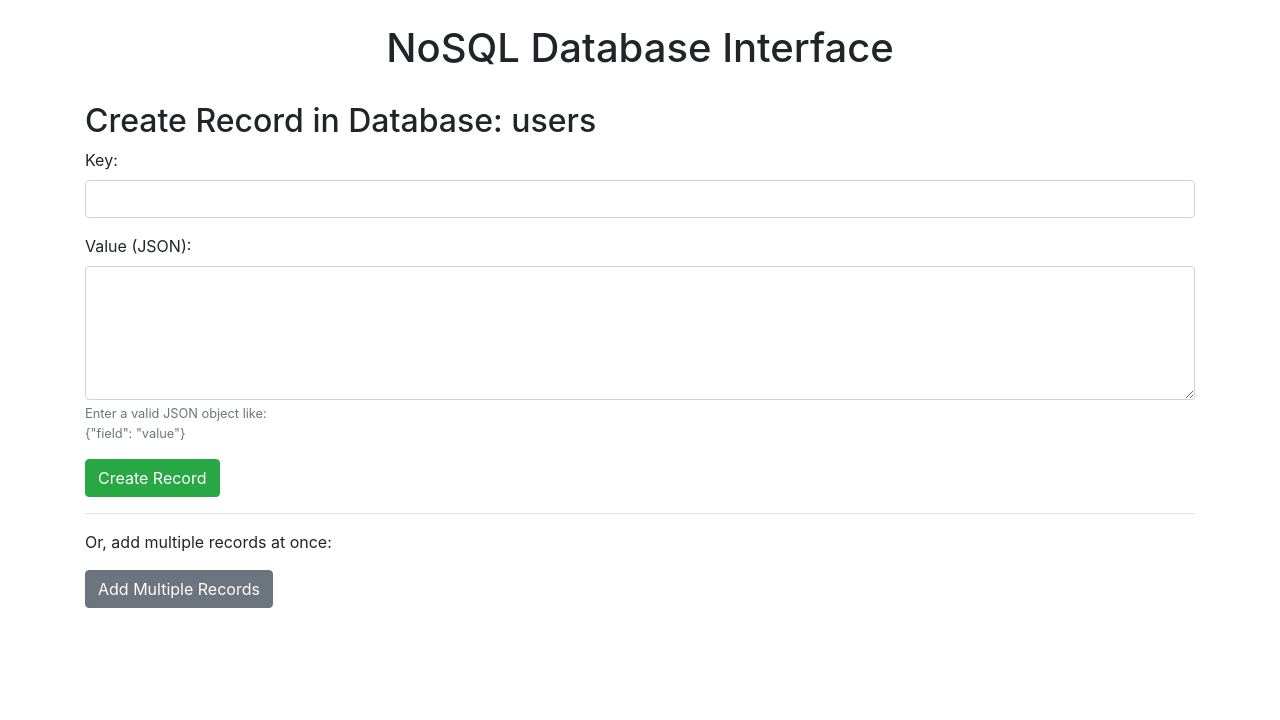
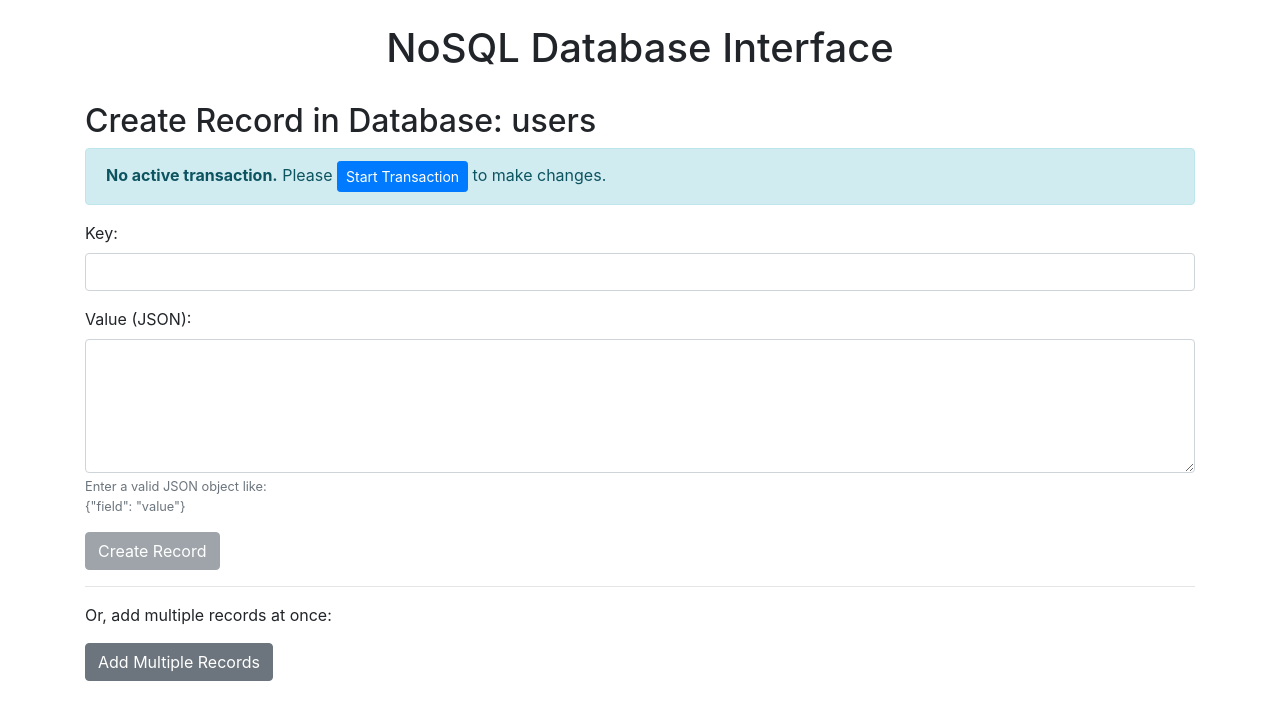
Before and after one commit to hvrshchaudhary/my_noSQL_db, a Flask app: page /database/users?action=create in a window 1280 px wide. Shown: the part 56-776 px from the top of the page. Run offline with Flask 3, Linux system fonts and the light colour scheme; some libraries are stand-ins or nearby versions.

Commit message:
commit and rollback feature added

```diff
--- a/src/app.py
+++ b/src/app.py
@@ -1,14 +1,28 @@
 # src/app.py
 
-from flask import Flask, render_template, request, redirect, url_for, flash
+from flask import Flask, render_template, request, redirect, url_for, flash, session
 from main import DatabaseManager
 import json
 import os
-import sys
+from urllib.parse import urlparse, urljoin
 
 app = Flask(__name__)
 app.secret_key = 'your_secure_secret_key'  # Replace with a secure secret key
 db_manager = DatabaseManager()
+
+def is_safe_url(target):
+    """Check if the URL is safe for redirection to prevent open redirects."""
+    ref_url = urlparse(request.host_url)
+    test_url = urlparse(urljoin(request.host_url, target))
+    return (
+        test_url.scheme in ('http', 'https') and
+        ref_url.netloc == test_url.netloc
+    )
+
+@app.context_processor
+def inject_current_url():
+    """Make the current URL available in all templates."""
+    return {'current_url': request.url}
 
 # Home Page: List Databases and Create New Database
 @app.route('/', methods=['GET', 'POST'])
@@ -19,12 +33,12 @@ def index():
         if db_name:
             try:
                 db_manager.create_database(db_name)
-                flash(f"Database '{db_name}' created successfully.")
+                flash(f"Database '{db_name}' created successfully.", 'success')
                 return redirect(url_for('index'))
             except FileExistsError as e:
-                flash(str(e))
+                flash(str(e), 'danger')
         else:
-            flash('Database name is required.')
+            flash('Database name is required.', 'warning')
     databases = db_manager.list_databases()
     return render_template('index.html', databases=databases)
 
@@ -33,42 +47,104 @@ def index():
 def delete_database_from_home(db_name):
     try:
         db_manager.delete_database(db_name)
-        flash(f"Database '{db_name}' deleted successfully.")
+        flash(f"Database '{db_name}' deleted successfully.", 'success')
     except FileNotFoundError as e:
-        flash(str(e))
+        flash(str(e), 'danger')
     return redirect(url_for('index'))
 
 # Database Interaction Page
 @app.route('/database/<db_name>', methods=['GET', 'POST'])
 def database(db_name):
+    # Retrieve transaction state from session
+    in_transaction = session.get('in_transaction', False)
+    transaction_store = session.get('transaction_store', None)
+
     try:
-        db = db_manager.get_db(db_name)
+        db = db_manager.get_db(db_name, in_transaction, transaction_store)
+        session['db_name'] = db_name  # Store current db_name in session
     except FileNotFoundError as e:
-        flash(str(e))
+        flash(str(e), 'danger')
         return redirect(url_for('index'))
 
     action = request.args.get('action', 'home')
+    next_url = request.args.get('next')
 
-    if action == 'create':
+    if action in ['begin_transaction', 'commit', 'rollback']:
+        # Validate the next_url
+        if next_url and not is_safe_url(next_url):
+            flash('Invalid redirection URL.', 'danger')
+            next_url = url_for('database', db_name=db_name)
+
+        if action == 'begin_transaction':
+            if in_transaction:
+                flash('A transaction is already in progress.', 'warning')
+            else:
+                try:
+                    db.begin_transaction()
+                    # Update session with transaction state
+                    session['in_transaction'] = db.in_transaction
+                    session['transaction_store'] = db.transaction_store
+                    flash(f"Transaction started on database '{db_name}'.", 'info')
+                except Exception as e:
+                    flash(str(e), 'danger')
+        elif action == 'commit':
+            if not in_transaction:
+                flash('No active transaction to commit.', 'warning')
+            else:
+                try:
+                    db.commit()
+                    # Update session with transaction state
+                    session['in_transaction'] = db.in_transaction
+                    session['transaction_store'] = None
+                    flash(f"Transaction committed on database '{db_name}'.", 'success')
+                except Exception as e:
+                    flash(str(e), 'danger')
+        elif action == 'rollback':
+            if not in_transaction:
+                flash('No active transaction to rollback.', 'warning')
+            else:
+                try:
+                    db.rollback()
+                    # Update session with transaction state
+                    session['in_transaction'] = db.in_transaction
+                    session['transaction_store'] = None
+                    flash(f"Transaction rolled back on database '{db_name}'.", 'info')
+                except Exception as e:
+                    flash(str(e), 'danger')
+
+        # Redirect back to the next_url or to the current page
+        if next_url:
+            return redirect(next_url)
+        else:
+            return redirect(url_for('database', db_name=db_name))
+
+    elif action == 'create':
         if request.method == 'POST':
+            if not in_transaction:
+                flash('Please start a transaction first.', 'warning')
+                return redirect(url_for('database', db_name=db_name))
             key = request.form.get('key')
             value = request.form.get('value')
             if key and value:
                 try:
                     value = json.loads(value)
                     db.create(key, value)
-                    flash(f"Key '{key}' created successfully in database '{db_name}'.")
-                    return redirect(url_for('database', db_name=db_name))
+                    session['transaction_store'] = db.transaction_store  # Update transaction_store in session
+                    flash(f"Key '{key}' created successfully in database '{db_name}' (pending commit).", 'success')
+                    return redirect(url_for('database', db_name=db_name, action='create'))
                 except json.JSONDecodeError:
-                    flash('Invalid JSON value.')
+                    flash('Invalid JSON value.', 'danger')
                 except KeyError as e:
-                    flash(str(e))
+                    flash(str(e), 'danger')
             else:
-                flash('Both key and value are required.')
-        return render_template('create.html', db_name=db_name)
+                flash('Both key and value are required.', 'warning')
+        return render_template('create.html', db_name=db_name, in_transaction=in_transaction)
 
     elif action == 'create_multiple':
         if request.method == 'POST':
+            if not in_transaction:
+                flash('Please start a transaction first.', 'warning')
+                return redirect(url_for('database', db_name=db_name))
             records_text = request.form.get('records')
             if records_text:
                 try:
@@ -83,18 +159,19 @@ def database(db_name):
                             except KeyError as e:
                                 error_messages.append(f"Key '{key}': {str(e)}")
                         if success_count:
-                            flash(f"Successfully created {success_count} record(s) in database '{db_name}'.")
+                            flash(f"Successfully created {success_count} record(s) in database '{db_name}' (pending commit).", 'success')
                         if error_messages:
                             for msg in error_messages:
-                                flash(msg)
-                        return redirect(url_for('database', db_name=db_name))
+                                flash(msg, 'danger')
+                        session['transaction_store'] = db.transaction_store  # Update transaction_store in session
+                        return redirect(url_for('database', db_name=db_name, action='create_multiple'))
                     else:
-                        flash('The input must be a JSON object with key-value pairs.')
+                        flash('The input must be a JSON object with key-value pairs.', 'warning')
                 except json.JSONDecodeError:
-                    flash('Invalid JSON format.')
+                    flash('Invalid JSON format.', 'danger')
             else:
-                flash('Records input is required.')
-        return render_template('create_multiple.html', db_name=db_name)
+                flash('Records input is required.', 'warning')
+        return render_template('create_multiple.html', db_name=db_name, in_transaction=in_transaction)
 
     elif action == 'read':
         record = None
@@ -103,46 +180,54 @@ def database(db_name):
             if key:
                 record = db.read(key)
                 if record is None:
-                    flash(f"Key '{key}' not found in database '{db_name}'.")
+                    flash(f"Key '{key}' not found in database '{db_name}'.", 'warning')
             else:
-                flash('Key is required.')
-        return render_template('read.html', db_name=db_name, record=record)
+                flash('Key is required.', 'warning')
+        return render_template('read.html', db_name=db_name, record=record, in_transaction=in_transaction)
 
     elif action == 'update':
         if request.method == 'POST':
+            if not in_transaction:
+                flash('Please start a transaction first.', 'warning')
+                return redirect(url_for('database', db_name=db_name))
             key = request.form.get('key')
             new_value = request.form.get('value')
             if key and new_value:
                 try:
                     new_value = json.loads(new_value)
                     db.update(key, new_value)
-                    flash(f"Key '{key}' updated successfully in database '{db_name}'.")
-                    return redirect(url_for('database', db_name=db_name))
+                    session['transaction_store'] = db.transaction_store  # Update transaction_store in session
+                    flash(f"Key '{key}' updated successfully in database '{db_name}' (pending commit).", 'warning')
+                    return redirect(url_for('database', db_name=db_name, action='update'))
                 except json.JSONDecodeError:
-                    flash('Invalid JSON value.')
+                    flash('Invalid JSON value.', 'danger')
                 except KeyError as e:
-                    flash(str(e))
+                    flash(str(e), 'danger')
             else:
-                flash('Both key and new value are required.')
-        return render_template('update.html', db_name=db_name)
+                flash('Both key and new value are required.', 'warning')
+        return render_template('update.html', db_name=db_name, in_transaction=in_transaction)
 
     elif action == 'delete':
         if request.method == 'POST':
+            if not in_transaction:
+                flash('Please start a transaction first.', 'warning')
+                return redirect(url_for('database', db_name=db_name))
             key = request.form.get('key')
             if key:
                 try:
                     db.delete(key)
-                    flash(f"Key '{key}' deleted successfully from database '{db_name}'.")
-                    return redirect(url_for('database', db_name=db_name))
+                    session['transaction_store'] = db.transaction_store  # Update transaction_store in session
+                    flash(f"Key '{key}' deleted successfully from database '{db_name}' (pending commit).", 'danger')
+                    return redirect(url_for('database', db_name=db_name, action='delete'))
                 except KeyError as e:
-                    flash(str(e))
+                    flash(str(e), 'danger')
             else:
-                flash('Key is required.')
-        return render_template('delete.html', db_name=db_name)
+                flash('Key is required.', 'warning')
+        return render_template('delete.html', db_name=db_name, in_transaction=in_transaction)
 
     elif action == 'list_keys':
         keys = db.list_keys()
-        return render_template('list_keys.html', db_name=db_name, keys=keys)
+        return render_template('list_keys.html', db_name=db_name, keys=keys, in_transaction=in_transaction)
 
     elif action == 'query':
         results = None
@@ -153,22 +238,21 @@ def database(db_name):
             if field and operator and value:
                 try:
                     try:
-                        # Attempt to parse value as JSON
                         value_parsed = json.loads(value)
                     except json.JSONDecodeError:
                         value_parsed = value
                     results = db.query(field, operator, value_parsed)
                     if not results:
-                        flash('No records match the query.')
+                        flash('No records match the query.', 'info')
                 except KeyError as e:
-                    flash(str(e))
+                    flash(str(e), 'danger')
             else:
-                flash('All fields are required.')
-        return render_template('query.html', db_name=db_name, results=results)
+                flash('All fields are required.', 'warning')
+        return render_template('query.html', db_name=db_name, results=results, in_transaction=in_transaction)
 
     else:
         # Default Home View within Database
-        return render_template('database.html', db_name=db_name)
+        return render_template('database.html', db_name=db_name, in_transaction=in_transaction)
 
 if __name__ == '__main__':
     app.run(debug=True)
--- a/src/main.py
+++ b/src/main.py
@@ -3,15 +3,21 @@
 import json
 import os
 import threading
+import copy
 
 class SimpleNoSQLDB:
-    def __init__(self, db_file):
+    def __init__(self, db_file, in_transaction=False, transaction_store=None):
         """
-        Initialize the SimpleNoSQLDB with the specified database file.
+        Initialize the SimpleNoSQLDB with the specified database file and transaction state.
         """
         self.db_file = db_file
         self.lock = threading.Lock()
         self._load_data()
+        self.in_transaction = in_transaction
+        if in_transaction and transaction_store is not None:
+            self.transaction_store = transaction_store
+        else:
+            self.transaction_store = None
 
     def _load_data(self):
         """Load data from the JSON file into the in-memory store."""
@@ -25,44 +31,84 @@ class SimpleNoSQLDB:
             self.store = {}
 
     def _save_data(self):
-        """Save the in-memory store to the JSON file."""
-        with open(self.db_file, 'w') as f:
+        """Save the in-memory store to the JSON file atomically."""
+        dir_name = os.path.dirname(self.db_file)
+        temp_file = os.path.join(dir_name, 'temp.json')
+        with open(temp_file, 'w') as f:
             json.dump(self.store, f, indent=4)
+        os.replace(temp_file, self.db_file)
+
+    def begin_transaction(self):
+        """Begin a new transaction."""
+        with self.lock:
+            if not self.in_transaction:
+                self.in_transaction = True
+                self.transaction_store = copy.deepcopy(self.store)
+            else:
+                raise Exception("Transaction already in progress.")
+
+    def commit(self):
+        """Commit the current transaction."""
+        with self.lock:
+            if self.in_transaction:
+                self.store = self.transaction_store
+                self._save_data()
+                self.transaction_store = None
+                self.in_transaction = False
+            else:
+                raise Exception("No transaction in progress.")
+
+    def rollback(self):
+        """Rollback the current transaction."""
+        with self.lock:
+            if self.in_transaction:
+                self.transaction_store = None
+                self.in_transaction = False
+            else:
+                raise Exception("No transaction in progress.")
 
     def create(self, key, value):
         """Create a new key-value pair in the database."""
         with self.lock:
-            if key in self.store:
+            target_store = self.transaction_store if self.in_transaction else self.store
+            if key in target_store:
                 raise KeyError(f"Key '{key}' already exists.")
-            self.store[key] = value
-            self._save_data()
+            target_store[key] = value
+            if not self.in_transaction:
+                self._save_data()
 
     def read(self, key):
         """Read the value associated with a key."""
         with self.lock:
-            return self.store.get(key, None)
+            target_store = self.transaction_store if self.in_transaction else self.store
+            return target_store.get(key, None)
 
     def update(self, key, value):
         """Update the value of an existing key."""
         with self.lock:
-            if key not in self.store:
+            target_store = self.transaction_store if self.in_transaction else self.store
+            if key not in target_store:
                 raise KeyError(f"Key '{key}' does not exist.")
-            self.store[key] = value
-            self._save_data()
+            target_store[key] = value
+            if not self.in_transaction:
+                self._save_data()
 
     def delete(self, key):
         """Delete a key-value pair from the database."""
         with self.lock:
-            if key in self.store:
-                del self.store[key]
-                self._save_data()
+            target_store = self.transaction_store if self.in_transaction else self.store
+            if key in target_store:
+                del target_store[key]
+                if not self.in_transaction:
+                    self._save_data()
             else:
                 raise KeyError(f"Key '{key}' does not exist.")
 
     def list_keys(self):
         """List all keys in the database."""
         with self.lock:
-            return list(self.store.keys())
+            target_store = self.transaction_store if self.in_transaction else self.store
+            return list(target_store.keys())
 
     def query(self, field, operator, value):
         """
@@ -70,8 +116,9 @@ class SimpleNoSQLDB:
         Supported operators: '=', '!=', '>', '<', '>=', '<='.
         """
         with self.lock:
+            target_store = self.transaction_store if self.in_transaction else self.store
             results = {}
-            for key, record in self.store.items():
+            for key, record in target_store.items():
                 if isinstance(record, dict):
                     record_value = record.get(field)
                     if record_value is None:
@@ -152,14 +199,14 @@ class DatabaseManager:
         """
         return [f[:-5] for f in os.listdir(self.databases_dir) if f.endswith('.json')]
 
-    def get_db(self, db_name):
+    def get_db(self, db_name, in_transaction=False, transaction_store=None):
         """
-        Retrieve a SimpleNoSQLDB instance for the specified database.
+        Retrieve a SimpleNoSQLDB instance for the specified database with transaction state.
         """
         db_file = self._get_db_file(db_name)
         if not os.path.exists(db_file):
             raise FileNotFoundError(f"Database '{db_name}' does not exist.")
-        return SimpleNoSQLDB(db_file)
+        return SimpleNoSQLDB(db_file, in_transaction, transaction_store)
 
     def _get_db_file(self, db_name):
         """
--- a/src/templates/base.html
+++ b/src/templates/base.html
@@ -22,26 +22,35 @@
         <!-- Navigation Links -->
         <div class="collapse navbar-collapse" id="navbarNav">
             <ul class="navbar-nav">
-                <!-- Removed Home Link -->
-                <!-- Retained Create Database and List Databases if needed -->
-                <!-- Based on your latest instructions, we'll remove Create Database and List Databases links as well -->
-                <!-- Assuming that Create Database is handled on the Home Page, and List Databases is also displayed there -->
-                <!-- Therefore, the navbar will only contain the Home link, which is now handled by the brand link -->
+                <!-- Additional Navigation Links if needed -->
             </ul>
         </div>
     </nav>
 
     <div class="container mt-4">
         <h1 class="text-center">NoSQL Database Interface</h1>
-        {% with messages = get_flashed_messages() %}
+        {% with messages = get_flashed_messages(with_categories=true) %}
             {% if messages %}
-                <div class="alert alert-info">
-                    {% for message in messages %}
-                        <p>{{ message }}</p>
-                    {% endfor %}
-                </div>
+                {% for category, message in messages %}
+                    <div class="alert alert-{{ category }} alert-dismissible fade show" role="alert">
+                        {{ message }}
+                        <button type="button" class="close" data-dismiss="alert" aria-label="Close">
+                            <span aria-hidden="true">&times;</span>
+                        </button>
+                    </div>
+                {% endfor %}
             {% endif %}
         {% endwith %}
+
+        <!-- Transaction Controls -->
+        {% if in_transaction and db_name %}
+            <div class="alert alert-warning text-center">
+                <strong>Transaction in progress on database '{{ db_name }}'.</strong>
+                <a href="{{ url_for('database', db_name=db_name, action='commit', next=current_url) }}" class="btn btn-success btn-sm">Commit</a>
+                <a href="{{ url_for('database', db_name=db_name, action='rollback', next=current_url) }}" class="btn btn-danger btn-sm">Rollback</a>
+            </div>
+        {% endif %}
+
         {% block content %}{% endblock %}
     </div>
     <!-- Bootstrap JS and dependencies (Optional for functionality) -->
--- a/src/templates/create.html
+++ b/src/templates/create.html
@@ -4,6 +4,14 @@
 
 {% block content %}
 <h2>Create Record in Database: {{ db_name }}</h2>
+
+{% if not in_transaction %}
+    <div class="alert alert-info">
+        <strong>No active transaction.</strong> Please
+        <a href="{{ url_for('database', db_name=db_name, action='begin_transaction', next=current_url) }}" class="btn btn-primary btn-sm">Start Transaction</a>
+        to make changes.
+    </div>
+{% endif %}
 
 <form method="post" action="{{ url_for('database', db_name=db_name) }}?action=create">
     <div class="form-group">
@@ -18,7 +26,11 @@
             {"field": "value"}<br>
         </small>
     </div>
-    <button type="submit" class="btn btn-success">Create Record</button>
+    {% if in_transaction %}
+        <button type="submit" class="btn btn-success">Create Record</button>
+    {% else %}
+        <button type="button" class="btn btn-secondary" disabled>Create Record</button>
+    {% endif %}
 </form>
 
 <hr>
--- a/src/templates/database.html
+++ b/src/templates/database.html
@@ -4,6 +4,11 @@
 
 {% block content %}
 <h2 class="mt-4">Database: {{ db_name }}</h2>
+
+{% if not in_transaction %}
+    <a href="{{ url_for('database', db_name=db_name, action='begin_transaction', next=current_url) }}" class="btn btn-primary mb-3">Begin Transaction</a>
+{% endif %}
+
 <div class="list-group">
     <a href="{{ url_for('database', db_name=db_name) }}?action=create" class="list-group-item list-group-item-action">Create Record</a>
     <a href="{{ url_for('database', db_name=db_name) }}?action=read" class="list-group-item list-group-item-action">Read Record</a>
--- a/src/templates/list_keys.html
+++ b/src/templates/list_keys.html
@@ -3,7 +3,8 @@
 {% extends "base.html" %}
 
 {% block content %}
-<h2>List Keys in Database: {{ selected_db }}</h2>
+<h2>List Keys in Database: {{ db_name }}</h2>
+
 {% if keys %}
     <ul class="list-group">
         {% for key in keys %}
@@ -11,6 +12,6 @@
         {% endfor %}
     </ul>
 {% else %}
-    <p>No keys found in database '{{ selected_db }}'.</p>
+    <p>No keys found in database '{{ db_name }}'.</p>
 {% endif %}
 {% endblock %}
--- a/src/templates/query.html
+++ b/src/templates/query.html
@@ -4,6 +4,7 @@
 
 {% block content %}
 <h2>Query Database: {{ db_name }}</h2>
+
 <form method="post" action="{{ url_for('database', db_name=db_name) }}?action=query">
     <div class="form-group">
         <label for="field">Field:</label>
--- a/src/templates/read.html
+++ b/src/templates/read.html
@@ -5,7 +5,7 @@
 {% block content %}
 <h2>Read Record from Database: {{ db_name }}</h2>
 
-<form method="post">
+<form method="post" action="{{ url_for('database', db_name=db_name) }}?action=read">
     <div class="form-row">
         <div class="form-group col-md-6">
             <label for="key">Key:</label>
```
Also changed, not shown: src/templates/create_multiple.html (+13 -1 lines), src/templates/delete.html (+14 -1 lines), src/templates/update.html (+14 -1 lines).
